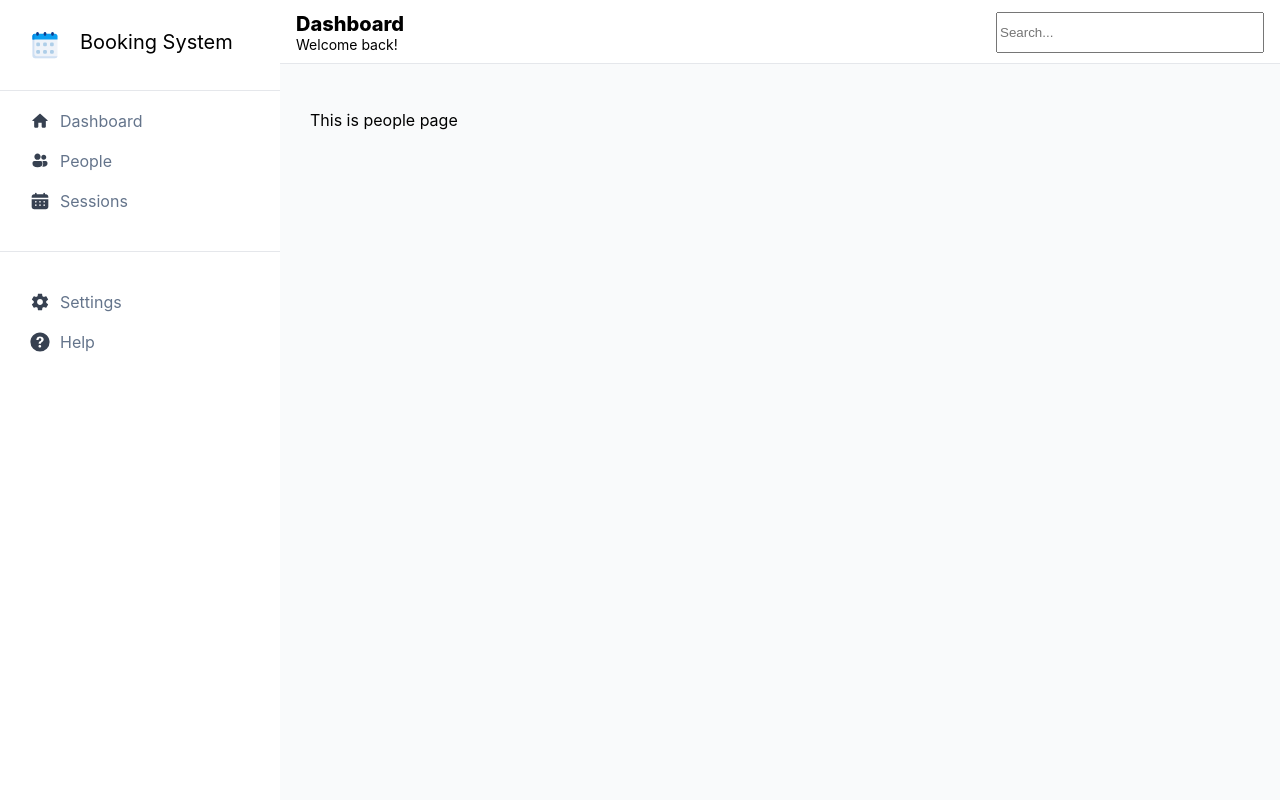
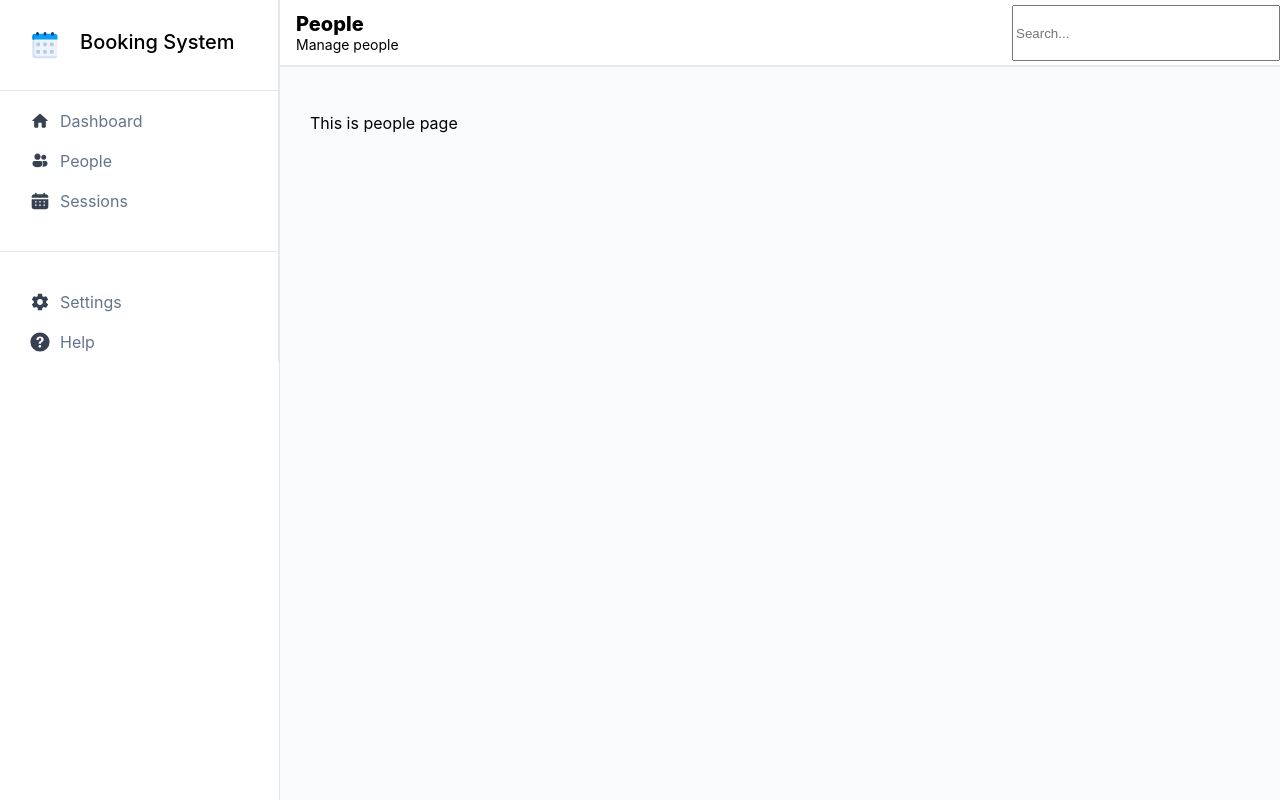
Before and after one commit to tianshansu/booking-system, a React (Create React App) app in the folder frontend/: page /people in a window 1280 px wide. Built offline with nearby package versions, Linux system fonts and the light colour scheme.

Commit message:
Update header bar logic
-dynamically display title and text in header bar according to path
-fix border-bottom issue

```diff
--- /dev/null
+++ b/frontend/src/components/layout/HeaderBar.css
@@ -0,0 +1,24 @@
+.header{
+    width:100%;
+    display:flex;
+    justify-content:space-between;
+}
+
+.header-content{
+    padding:12px 16px;
+}
+
+.header-content-title{
+    font-weight:800;
+    font-size:20px;
+}
+
+.header-content-text{
+    font-size:14px;
+}
+
+.header-search{
+    width: 260px;
+    height: 50px;
+    margin-top: 5px
+}
--- a/frontend/src/components/layout/HeaderBar.jsx
+++ b/frontend/src/components/layout/HeaderBar.jsx
@@ -1,11 +1,33 @@
+import './HeaderBar.css';
+import { useLocation } from "react-router-dom";
+
+const TITLE_MAP = {
+    "/": "Dashboard",
+    "/people": "People",
+    "/sessions": "Sessions",
+};
+
+const SUBTITLE_MAP = {
+    "/": "Welcome back!",
+    "/people": "Manage people",
+    "/sessions": "Manage sessions",
+};
+
 export default function HeaderBar(){
+    const location = useLocation();
+    const path = location.pathname; //get path name from location
+
+    const title = TITLE_MAP[path] ?? "Dashboard"; //if the path exists in TITLE_MAP, then give the value to title
+    const subtitle = SUBTITLE_MAP[path] ?? "Welcome back!"; //similar to above
+
     return (
-        <header style={{width:"100%", display:"flex", justifyContent:"space-between"}}>
-            <div>
-                <div style={{fontWeight:800, fontSize:20}}>Dashboard</div>
-                <div style={{fontSize:14}}>Welcome back!</div>
+        <header className='header'>
+            <div className='header-content'>
+                {/* display values */}
+                <div className='header-content-title'>{title}</div>
+                <div className='header-content-text'>{subtitle}</div>
             </div>
-            <input placeholder="Search..." style={{width:260}}></input>
+            <input className='header-search' placeholder="Search..." ></input>
         </header>
     );
 }
--- a/frontend/src/components/layout/Sidebar.css
+++ b/frontend/src/components/layout/Sidebar.css
@@ -1,6 +1,7 @@
 
 .sidebar {
     background-color: white;
+    border-right: 1px solid #E5E7EB;
 }
 
 .sidebar-title{
@@ -8,6 +9,7 @@
     font-size: 20px;
     border-bottom: 1px solid #E5E7EB;
     padding: 10px;
+    font-weight: 500;
 }
 
 .sidebar-title-icon{
--- a/frontend/src/pages/Dashboard.css
+++ b/frontend/src/pages/Dashboard.css
@@ -14,12 +14,12 @@
 .right{
     background: white;
     display:grid;
-    grid-template-rows: 64px 1fr;
+    grid-template-rows: auto 1fr;
+
 }
 
 .header{
     background: white;
-    padding:12px 16px;
     border-bottom: 1px solid #E5E7EB;
 }
 
```
